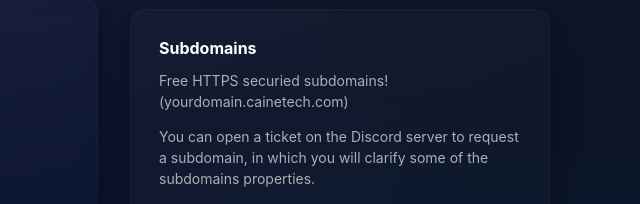
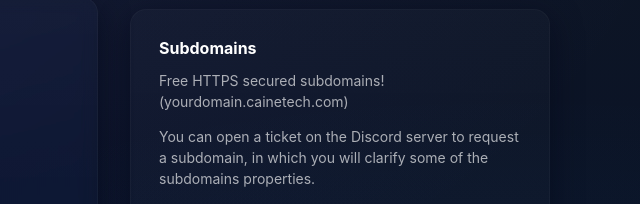
Before and after one commit to colacaine-cainetech/cainetech.com, a plain HTML site: page index.html in a window 1280 px wide. Shown: the part 232-436 px from the top of the page, 640-1280 px from the left. Drawn offline with Linux system fonts and the light colour scheme.

Commit message:
Fixed a typo

```diff
--- a/index.html
+++ b/index.html
@@ -211,7 +211,7 @@
 
     <aside class="sidecard" aria-labelledby="updates-heading">
       <h3 id="updates-heading">Subdomains</h3>
-      <p>Free HTTPS securied subdomains! &lpar;yourdomain.cainetech.com&rpar;</p>
+      <p>Free HTTPS secured subdomains! &lpar;yourdomain.cainetech.com&rpar;</p>
 
       <p>You can open a ticket on the Discord server to request a subdomain, in which you will clarify some of the subdomains properties.</p>
 
```
